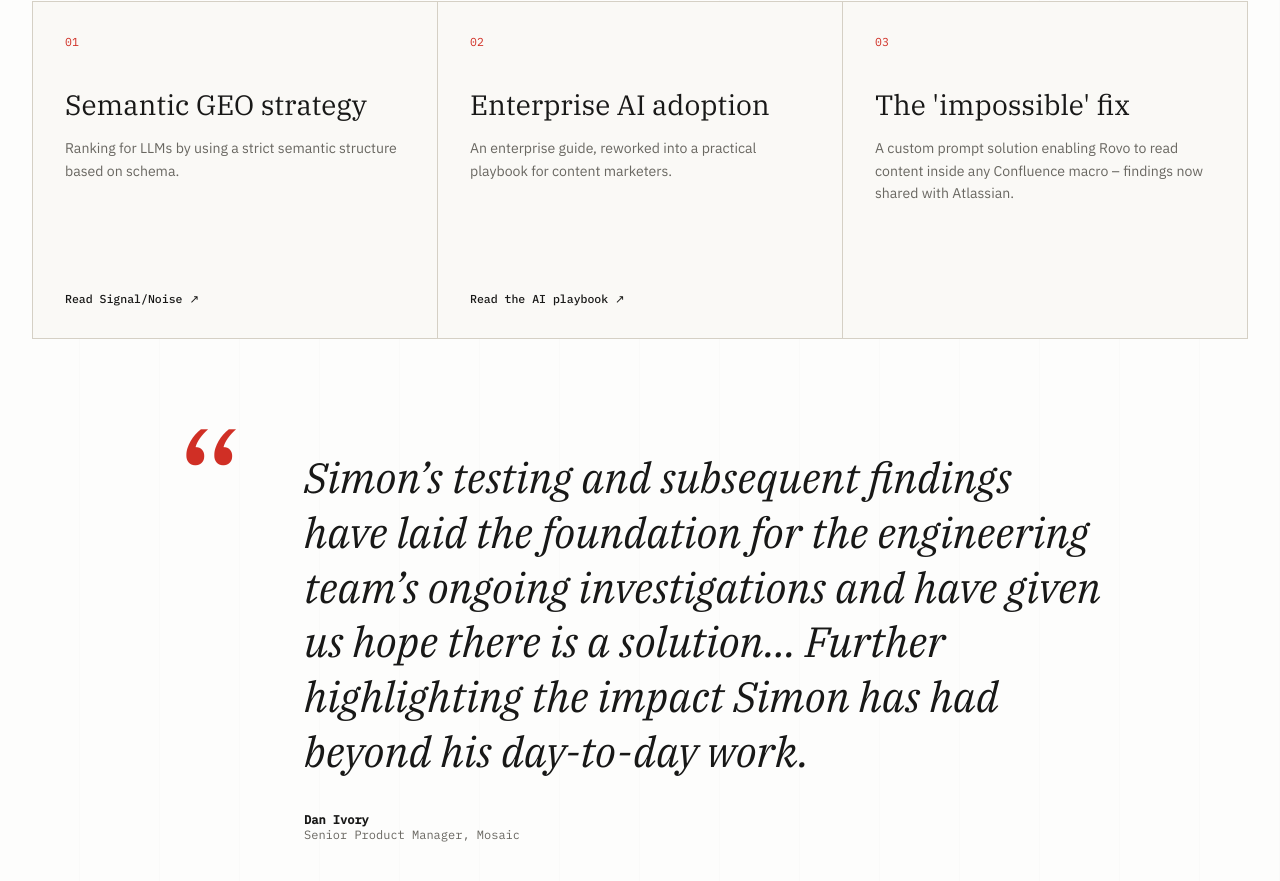
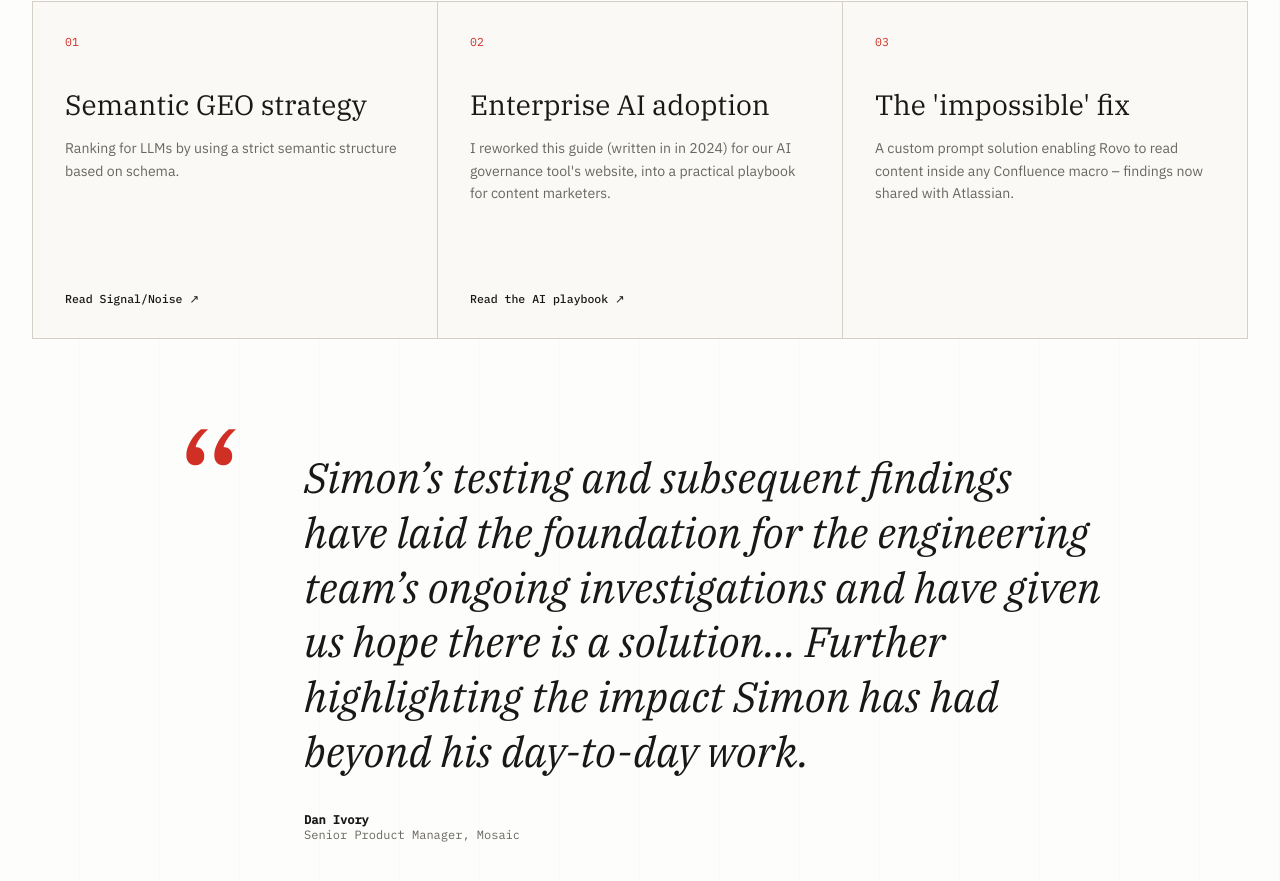
Before and after one commit to simonkirrane/Career-Highlights, a React (Vite) app: page / in a window 1280 px wide. Shown: the part 9088-9969 px from the top of the page. Built offline with nearby package versions, Linux system fonts and the light colour scheme; the HTML template or start-up script is replaced by a standard one.

Commit message:
Revise description for AI adoption playbook
Updated the description of the enterprise AI adoption guide for clarity.

```diff
--- a/src/App.tsx
+++ b/src/App.tsx
@@ -457,7 +457,7 @@ In the first year, by retooling documentation into bottom-of-funnel blogs, hirin
                 <span>02</span>
                 <h3>Enterprise AI adoption</h3>
                 <p>
-                  An enterprise guide, reworked into a practical playbook for
+                  I reworked this guide (written in in 2024) for our AI governance tool's website, into a practical playbook for
                   content marketers.
                 </p>
                 <ExternalLink href="https://www.simonkirrane.com/blog/how-to-use-ai-for-content-marketing">
```
